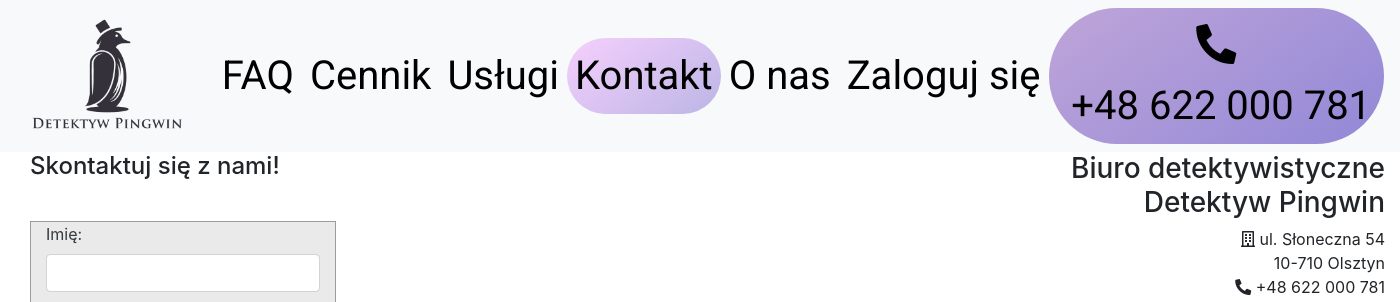
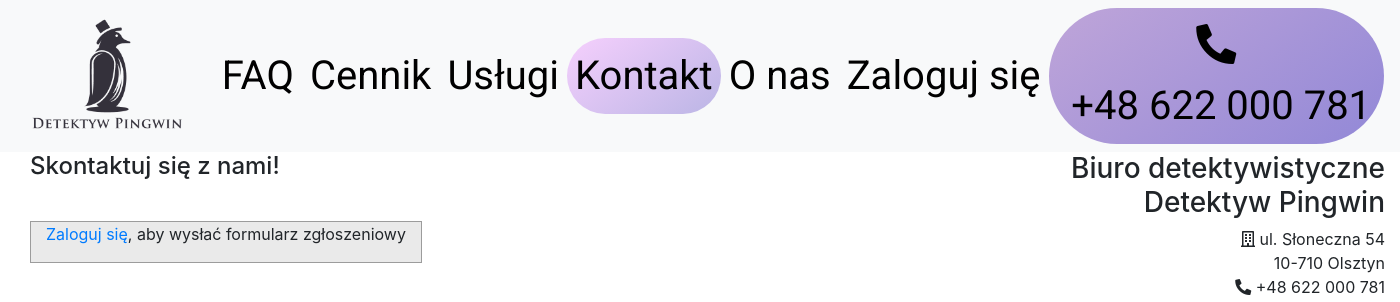
Before and after one commit to 155972/detective_penguin, a PHP site: page /client_pages/contact.php in a window 1400 px wide. Shown: the top 302 px of the page. Run offline with PHP 8.4, Linux system fonts and the light colour scheme; tables that the repository leaves empty hold one stand-in row (values such as "Sample post").

Commit message:
Działające dodanie nowej sprawy do BD

```diff
--- a/client_pages/contact.php
+++ b/client_pages/contact.php
@@ -3,6 +3,19 @@
     $logged_in = false;
     if(isset($_SESSION['log_in']) && $_SESSION['log_in'])
         $logged_in = true;
+
+    require_once "../connect.php";
+
+    $connect = @new mysqli($host, $db_user, $db_password, $db_name);
+
+    $connect->set_charset('utf8');
+
+    if ($connect->connect_errno!=0) {
+        echo "Error: ".$connect->connect_errno;
+    }
+    else {
+        $services = $connect->query("SELECT ID, name FROM service");
+        $rows = $services->num_rows;
 ?>
 
 <!DOCTYPE html>
@@ -35,37 +48,23 @@
                             <div id="cont-row" class="align-items-center">
                                 <div id="cont-column">
                                     <div id="cont-box" class="col-md-12">
-                                    <form class="form">
+                                    <?php if($logged_in) {?>
+                                    <form class="form" method="POST" action="add_case.php">
                                         <label class="text-dark" for="firstname">Imię:</label></br>
-                                        <input class="form-control" type="text" name="firstname"></br>
+                                        <input class="form-control" type="text" name="firstname" value="<?php echo $_SESSION['fName']; ?>"></br>
                                         <label class="text-dark" for="lastname">Nazwisko:</label></br>
-                                        <input class="form-control"  type="text" name="lastname"></br>
+                                        <input class="form-control"  type="text" name="lastname" value="<?php echo $_SESSION['lName']; ?>"></br>
                                         <label class="text-dark" for="service">Temat konsultacji:</label></br>
                                         <select class="form-control" name="service">
                                         <?php
-                                            require_once "../connect.php";
-
-                                            $connect = @new mysqli($host, $db_user, $db_password, $db_name);
-
-                                            $connect->set_charset('utf8');
-
-                                            if ($connect->connect_errno!=0) {
-                                                echo "Error: ".$connect->connect_errno;
-                                            }
-                                            else {
-                                                $services = $connect->query("SELECT ID, name FROM service");
-                                                $rows = $services->num_rows;
-
-                                                for($i=0; $i<$rows; $i++){
-                                                    $row = $services->fetch_assoc();
-                                                    $name = $row['name'];
-                                                    if(isset($_GET["chosen_service"]) && $_GET["chosen_service"] == $row['ID']){
-                                                        echo "<option value='{$name}' selected>{$name}</option>";
-                                                    }
-                                                    else
-                                                        echo "<option value='{$name}'>{$name}</option>";
+                                            for($i=0; $i<$rows; $i++){
+                                                $row = $services->fetch_assoc();
+                                                $name = $row['name'];
+                                                if(isset($_GET["chosen_service"]) && $_GET["chosen_service"] == $row['ID']){
+                                                    echo "<option value='{$ID}' selected>{$name}</option>";
                                                 }
-
+                                                else
+                                                    echo "<option value='{$ID}'>{$name}</option>";
                                             }
                                         ?>
                                         </select></br>
@@ -76,10 +75,19 @@
                                         <label class="text-dark" for="time">Godzina konsultacji</label></br>
                                         <input class="form-control" type="time" name="time"></br>
                                         <label class="text-dark" for="phone">Numer kontaktowy</label></br>
-                                        <input class="form-control" type="tel" name="phone"></br>
+                                        <input class="form-control" type="tel" name="phone" value="<?php echo $_SESSION['phone']; ?>"></br>
                                         <p><input class="btn btn-color btn-md" type="submit" value="wyslij"></p>
                                         </br>
                                     </form>
+                                    <?php
+                                            if (isset($_SESSION['msg']) && $_SESSION['msg'] == 0){
+                                                echo "<p style='color: green;'>Formularz został wysłany, nasz konsultant skontaktuje się w wyznaczonym terminie.</p>";
+                                                unset($_SESSION['msg']);
+                                            }
+                                        } else {
+                                    ?>
+                                        <p> <a href="log.php">Zaloguj się</a>, aby wysłać formularz zgłoszeniowy</p>
+                                    <?php } ?>
                                     </div>
                                 </div>
                             </div>
@@ -102,3 +110,5 @@
     </script>
 </body>
 </html>
+
+<?php } ?>
```
Also changed, not shown: client_pages/add_case.php (added, +35 -0 lines).
